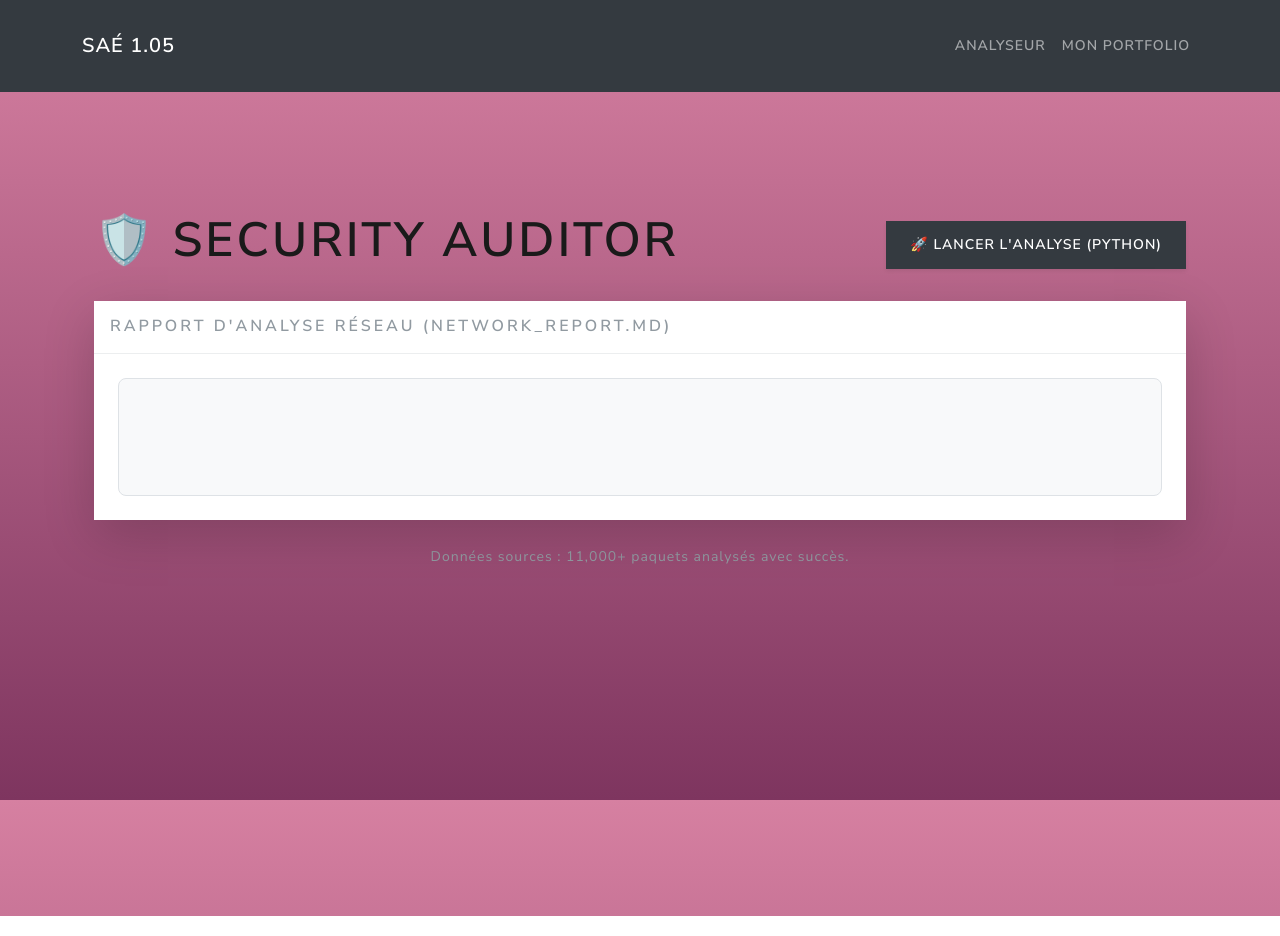
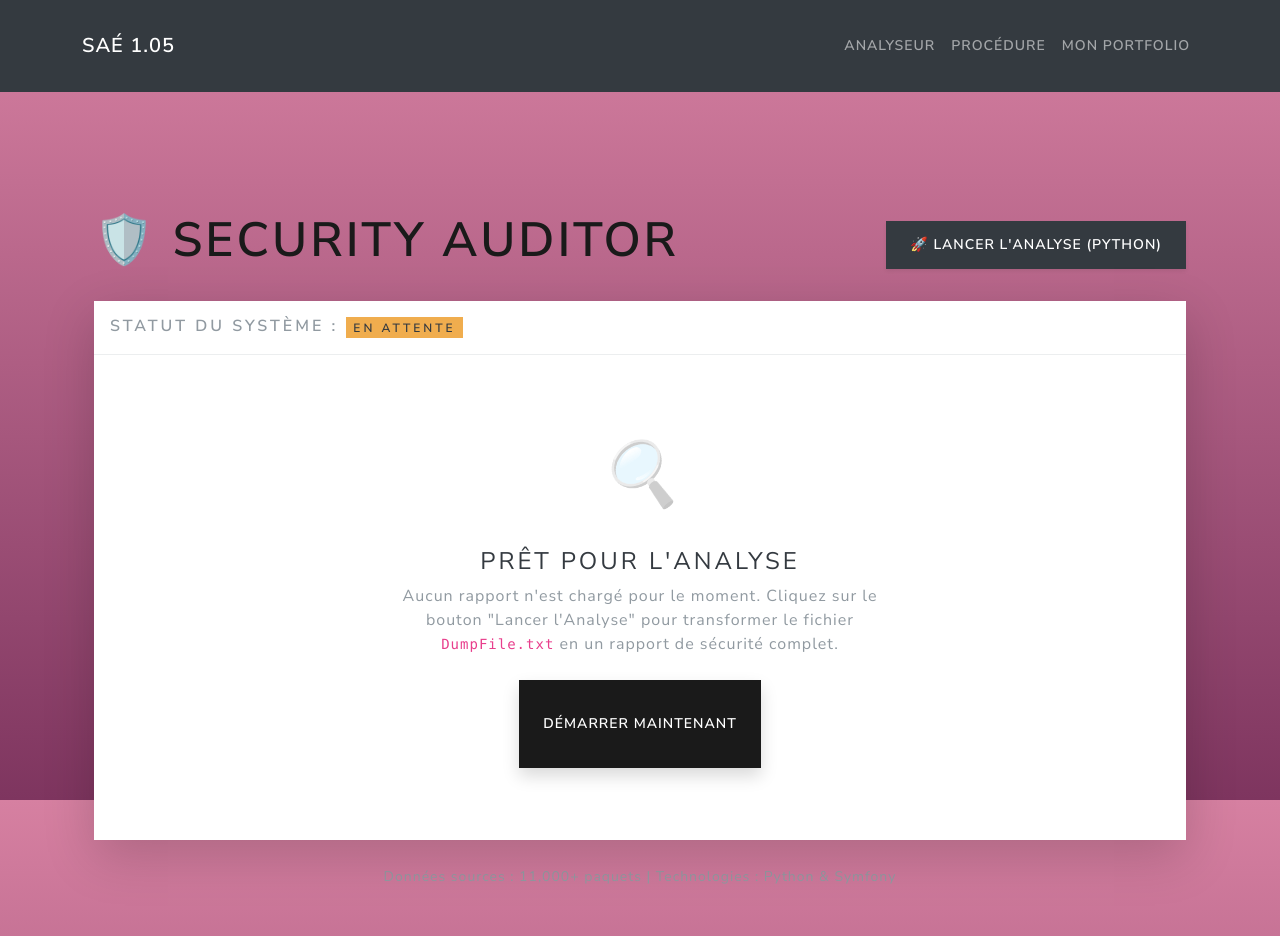
Before and after one commit to Yanis1717/AnalyseReseau, a Symfony app: template templates/home/index.html.twig in a window 1280 px wide. Run offline with Twig, Linux system fonts and the light colour scheme; the template is opened without the code that fills it, so the values that code supplies are empty; some libraries are stand-ins or nearby versions.

Commit message:
Ajout d une page procédure (pas terminée).

```diff
--- a/templates/base.html.twig
+++ b/templates/base.html.twig
@@ -30,6 +30,7 @@
         <a class="navbar-brand" href="{{ path('app_home') }}">SAÉ 1.05</a>
         <div class="navbar-nav">
             <a class="nav-link" href="{{ path('app_home') }}">Analyseur</a>
+            <a class="nav-link" href="{{ path('app_procedure') }}">Procédure</a>
             <a class="nav-link" href="{{ path('app_portfolio') }}">Mon Portfolio</a>
         </div>
     </div>
--- a/templates/home/index.html.twig
+++ b/templates/home/index.html.twig
@@ -1,43 +1,95 @@
 {% extends 'base.html.twig' %}
+
+{% block title %}Analyse Réseau - Security Auditor{% endblock %}
 
 {% block body %}
 <div class="container mt-5">
-    {% for message in app.flashes('success') %}
-        <div class="alert alert-success shadow-sm">{{ message }}</div>
+    {# Affichage des messages Flash (Succès, Info, Erreur) #}
+    {% for label, messages in app.flashes %}
+        {% for message in messages %}
+            <div class="alert alert-{{ label == 'success' ? 'success' : (label == 'info' ? 'info' : 'danger') }} alert-dismissible fade show shadow-sm" role="alert">
+                {{ message }}
+                <button type="button" class="btn-close" data-bs-dismiss="alert" aria-label="Close"></button>
+            </div>
+        {% endfor %}
     {% endfor %}
 
     <div class="d-flex justify-content-between align-items-center mb-4">
         <h1 class="display-5 fw-bold text-primary">🛡️ Security Auditor</h1>
-        <a href="{{ path('run_python') }}" class="btn btn-dark shadow-sm">
-            🚀 Lancer l'Analyse (Python)
-        </a>
+
+        <div class="btn-group shadow-sm">
+            <a href="{{ path('run_python') }}" class="btn btn-dark">
+                🚀 Lancer l'Analyse (Python)
+            </a>
+
+            {% if reportContent %}
+                <a href="{{ path('download_report') }}" class="btn btn-dark">
+                    📥 Télécharger le .md
+                </a>
+                <a href="{{ path('reset_analysis') }}" class="btn btn-outline-danger" onclick="return confirm('Voulez-vous vraiment supprimer les rapports actuels ?')">
+                    🗑️ Reset
+                </a>
+            {% endif %}
+        </div>
     </div>
 
     <div class="card shadow-lg border-0">
-        <div class="card-header bg-white border-bottom py-3">
-            <h5 class="mb-0 text-muted">Rapport d'Analyse Réseau (Network_Report.md)</h5>
+        <div class="card-header bg-white border-bottom py-3 d-flex justify-content-between align-items-center">
+            <h5 class="mb-0 text-muted">Statut du système :
+                {% if reportContent %}
+                    <span class="badge bg-success">Analyse effectuée</span>
+                {% else %}
+                    <span class="badge bg-warning text-dark">En attente</span>
+                {% endif %}
+            </h5>
+            {% if reportContent %}
+                <small class="text-muted italic">Fichier : Network_Report.md</small>
+            {% endif %}
         </div>
+
         <div class="card-body bg-white p-4">
-            {# On affiche le contenu du Markdown #}
-            <div class="report-container" style="white-space: pre-wrap; font-family: 'Segoe UI', Tahoma, Geneva, Verdana, sans-serif;">
-                {{ reportContent }}
-            </div>
+            {% if reportContent %}
+                {# Cas 1 : L'analyse a été lancée et le fichier existe #}
+                <div class="report-container">
+                    {{ reportContent }}
+                </div>
+            {% else %}
+                {# Cas 2 : L'utilisateur vient d'arriver ou a réinitialisé #}
+                <div class="text-center py-5">
+                    <div class="mb-4">
+                        <i class="bi bi-shield-slash text-light-emphasis" style="font-size: 4rem; opacity: 0.3;">🔍</i>
+                    </div>
+                    <h3 class="text-dark fw-light">Prêt pour l'analyse</h3>
+                    <p class="text-muted mx-auto" style="max-width: 500px;">
+                        Aucun rapport n'est chargé pour le moment. Cliquez sur le bouton <strong>"Lancer l'Analyse"</strong> pour transformer le fichier <code>DumpFile.txt</code> en un rapport de sécurité complet.
+                    </p>
+                    <div class="mt-4">
+                        <a href="{{ path('run_python') }}" class="btn btn-primary btn-lg px-4 shadow">
+                            Démarrer maintenant
+                        </a>
+                    </div>
+                </div>
+            {% endif %}
         </div>
     </div>
 
     <div class="text-center mt-4 text-muted">
-        <small>Données sources : 11,000+ paquets analysés avec succès.</small>
+        <small>Données sources : 11,000+ paquets | Technologies : Python & Symfony</small>
     </div>
 </div>
 
 <style>
     .report-container {
         background-color: #f8f9fa;
-        padding: 20px;
-        border-radius: 8px;
+        padding: 30px;
+        border-radius: 12px;
         border: 1px solid #dee2e6;
         line-height: 1.6;
         color: #212529;
+        font-family: 'Segoe UI', Tahoma, Geneva, Verdana, sans-serif;
+        font-size: 0.95rem;
+        box-shadow: inset 0 2px 4px rgba(0,0,0,0.05);
+        white-space: pre-wrap; /* Garde le formatage du Markdown */
     }
 </style>
 {% endblock %}
```
Also changed, not shown: src/Controller/PageController.php (+74 -1 lines), templates/procedure/index.html.twig (added, +118 -0 lines), public/css/style.css (deleted), public/images/Image1.png (added), public/images/Image2.png (added), public/images/Image3.png (added), public/images/Image4.png (added), public/images/Image5.png (added), public/images/Image6.png (added), public/images/Image7.png (added), public/images/Image8.png (added).
